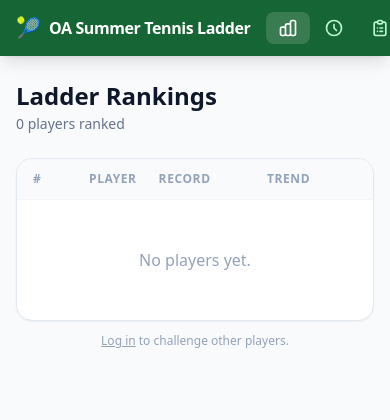
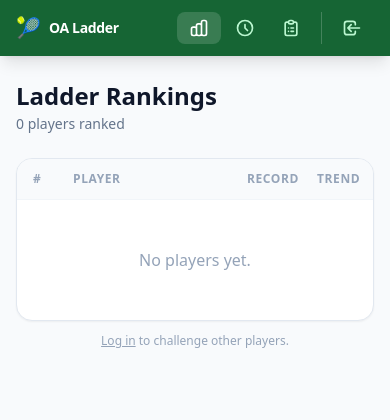
Before and after one commit to alexander9099/tennis-ladder, a Flask app: page / in a window 390 px wide; the page is wider, and only the part inside the window is pictured. Shown: the top 420 px of that part. Run offline with Flask 3, Linux system fonts and the light colour scheme; data that the repository does not hold is empty; parts of the project's set-up code (start-up, migrations or seed data) failed here and were passed over; some libraries are stand-ins or nearby versions.

Commit message:
commit 9.3
updated for mobile optimisation

```diff
--- a/templates/base.html
+++ b/templates/base.html
@@ -25,7 +25,8 @@
       <!-- Logo -->
       <a href="{{ url_for('index') }}" class="flex items-center gap-2 shrink-0">
         <span class="text-xl leading-none">🎾</span>
-        <span class="text-white font-bold text-base sm:text-lg tracking-tight">OA Summer Tennis Ladder</span>
+        <span class="hidden sm:block text-white font-bold text-lg tracking-tight">OA Summer Tennis Ladder</span>
+        <span class="sm:hidden text-white font-bold text-sm tracking-tight">OA Ladder</span>
       </a>
 
       <!-- Right side -->
--- a/templates/index.html
+++ b/templates/index.html
@@ -48,7 +48,7 @@
 
   <!-- Table header -->
   {% set show_challenge_col = current_user.is_authenticated and current_user.player_id %}
-  <div class="grid {{ 'grid-cols-[3.5rem_1fr_6rem_7rem_3rem_9rem]' if show_challenge_col else 'grid-cols-[3.5rem_1fr_6rem_7rem_3rem]' }}
+  <div class="grid {{ 'grid-cols-[2.5rem_1fr_5.5rem_2.5rem_8rem] sm:grid-cols-[3.5rem_1fr_6rem_7rem_3rem_9rem]' if show_challenge_col else 'grid-cols-[2.5rem_1fr_5.5rem_2.5rem] sm:grid-cols-[3.5rem_1fr_6rem_7rem_3rem]' }}
               items-center px-4 sm:px-6 py-3 border-b border-slate-100 bg-slate-50">
     <span class="text-xs font-semibold text-slate-400 uppercase tracking-wider">#</span>
     <span class="text-xs font-semibold text-slate-400 uppercase tracking-wider">Player</span>
```
